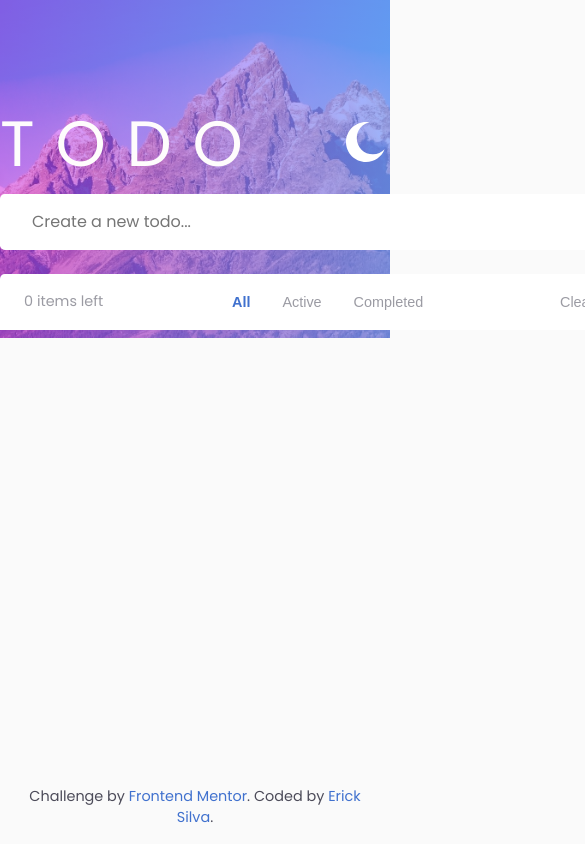
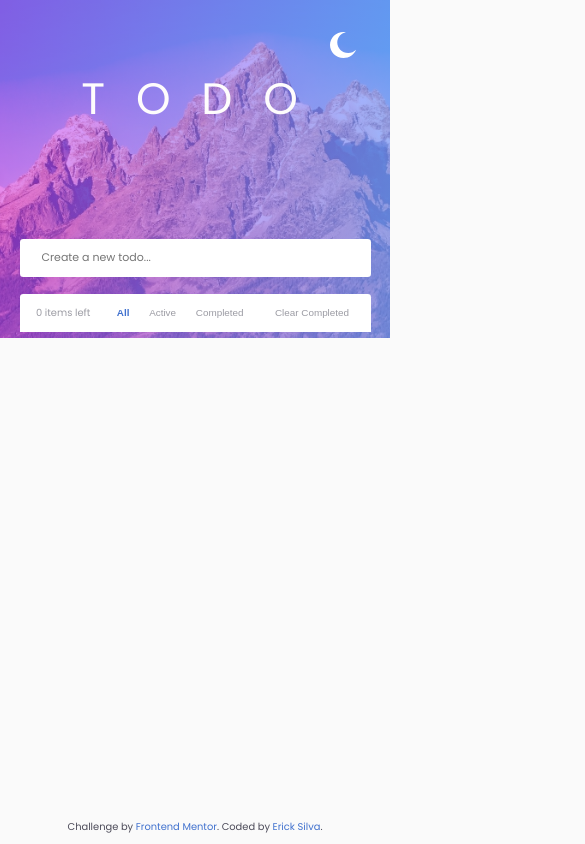
Before and after one commit to ericksilvadev/todo-list-2.0, a React (Vite) app: page / in a window 390 px wide. Shown: the top 844 px of the page, 585 px wide, since content can reach past the window. Built offline with nearby package versions, Linux system fonts and the light colour scheme.

Commit message:
mobile support

```diff
--- a/index.html
+++ b/index.html
@@ -2,7 +2,7 @@
 <html lang="en">
   <head>
     <meta charset="UTF-8" />
-    <link rel="icon" type="image/svg+xml" href="/src/favicon.png" />
+    <link rel="icon" type="image/svg+xml" href="/src/favicon.svg" />
     <link rel="preconnect" href="https://fonts.googleapis.com" />
     <link rel="preconnect" href="https://fonts.gstatic.com" crossorigin />
     <link
@@ -10,10 +10,13 @@
       rel="stylesheet"
     />
     <meta name="viewport" content="width=device-width, initial-scale=1.0" />
-    <title>To do List</title>
+    <title>To Do List</title>
   </head>
-  <body id="body">
+  <body id="body" class="preload">
     <div id="root"></div>
     <script type="module" src="/src/main.tsx"></script>
   </body>
+  <script>
+    window.onLoad(() => document.body.classList.remove('preload'));
+  </script>
 </html>
--- a/src/components/Header.tsx
+++ b/src/components/Header.tsx
@@ -1,4 +1,4 @@
-import { ReactNode, useState } from 'react';
+import { ReactNode, useEffect, useState } from 'react';
 
 import moonIcon from '../images/icon-moon.svg';
 import sunIcon from '../images/icon-sun.svg';
@@ -6,10 +6,30 @@ import sunIcon from '../images/icon-sun.svg';
 const Header = () => {
   const [theme, setTheme] = useState(true);
 
+  useEffect(() => {
+    const storageTheme = localStorage.getItem('theme');
+
+    if (storageTheme) {
+      if (JSON.parse(storageTheme) === 'light') {
+        document.getElementById('body')?.setAttribute('theme', 'light');
+        setTheme(true);
+      } else {
+        document.getElementById('body')?.setAttribute('theme', 'dark');
+        setTheme(false);
+      }
+    }
+  }, []);
+
   const handleDark = () => {
     document.getElementById('body')?.setAttribute('theme', theme ? 'dark' : 'light');
     setTheme(!theme);
+    if (!theme) {
+      localStorage.setItem('theme', JSON.stringify('light'));
+    } else {
+      localStorage.setItem('theme', JSON.stringify('dark'));
+    }
   };
+
   return (
     <header className={theme ? '' : 'dark'}>
       <div className="header-content">
--- a/src/styles/base.scss
+++ b/src/styles/base.scss
@@ -18,7 +18,6 @@ body[theme='dark'] {
   --gradient-blue: #426afcc0;
   --border: #37394e;
   --text-lighter: #c8cae35e;
-  transition: 0.2s;
 }
 
 $background: var(--background);
@@ -47,6 +46,7 @@ body {
   font-size: 16px;
   width: 100vw;
   overflow-x: hidden;
+  transition: 0.2s;
 }
 
 #root {
@@ -56,3 +56,21 @@ body {
   flex-direction: column;
   justify-content: space-between;
 }
+
+@media (max-width: 1450px) {
+  body {
+    font-size: 14px;
+  }
+}
+
+@media (max-width: 1280px) and (max-height: 750px) {
+  body {
+    font-size: 12px;
+  }
+}
+
+@media (max-width: 800px) {
+  body {
+    font-size: 11px;
+  }
+}
--- a/src/styles/footer.scss
+++ b/src/styles/footer.scss
@@ -1,9 +1,9 @@
 footer {
   width: 100%;
   text-align: center;
-  padding: 1rem;
+  padding: 1em;
   color: $text;
-  font-size: 0.9rem;
+  font-size: 0.9em;
 
   a {
     color: $primary-blue;
--- a/src/styles/header.scss
+++ b/src/styles/header.scss
@@ -39,29 +39,52 @@ header {
     z-index: 1;
     max-width: 700px;
     margin: auto;
-    padding-top: 6rem;
+    padding-top: 6em;
 
     display: flex;
     justify-content: space-between;
     align-items: center;
 
     h1 {
-      font-size: 4rem;
+      font-size: 4em;
       font-weight: 500;
       color: $title;
-      letter-spacing: 1.3rem;
+      letter-spacing: 0.7em;
     }
 
     button {
       background: none;
       border: none;
       cursor: pointer;
-      height: 3rem;
-      width: 3rem;
+      height: 3em;
+      width: 3em;
 
       img {
-        width: 2.5rem;
+        width: 2.5em;
       }
     }
   }
 }
+
+@media (max-width: 800px) {
+  header {
+    .header-content {
+      width: 80%;
+      justify-content: center;
+
+      h1 {
+        margin-left: 20px;
+      }
+
+      button {
+        position: absolute;
+        right: 2em;
+        top: 2em;
+
+        img {
+          width: 2em;
+        }
+      }
+    }
+  }
+}
--- a/src/styles/tasks.scss
+++ b/src/styles/tasks.scss
@@ -1,19 +1,19 @@
 .tasks-container {
-  margin: -9rem auto 0;
+  margin: -9em auto 0;
   width: 700px;
   position: relative;
   z-index: 2;
 
   .new-task {
     width: 100%;
-    height: 3.5rem;
-    padding: 0 2rem;
+    height: 3.5em;
+    padding: 0 2em;
     border: none;
-    border-radius: 0.3rem;
+    border-radius: 0.3em;
     caret-color: $primary-blue;
     background-color: $box;
 
-    font-size: 1rem;
+    font-size: 1em;
     font-family: Poppins, sans-serif;
     color: $text;
   }
@@ -22,16 +22,16 @@
     display: flex;
     justify-content: space-between;
     align-items: center;
-    height: 3.5rem;
-    padding: 0 1.5rem;
+    height: 3.5em;
+    padding: 0 1.5em;
 
     background: $box;
-    margin-top: 1.5rem;
-    border-radius: 0.3rem 0.3rem 0 0;
+    margin-top: 1.5em;
+    border-radius: 0.3em 0.3em 0 0;
 
     .tasks-left {
       color: $text-lighter;
-      font-size: 0.9rem;
+      font-size: 0.9em;
     }
 
     button {
@@ -39,9 +39,9 @@
       border: none;
       color: $text-lighter;
       transition: 0.2s;
-      font-size: 0.9rem;
+      font-size: 0.9em;
       cursor: pointer;
-      padding: 0.5rem;
+      padding: 0.5em;
 
       &:hover {
         color: $text;
@@ -58,7 +58,7 @@
       align-items: center;
 
       button {
-        margin: 0 0.5rem;
+        margin: 0 0.5em;
       }
     }
   }
@@ -68,7 +68,7 @@
 
     li {
       background: $box;
-      height: 3.5rem;
+      height: 3.5em;
       border-top: 1px solid $border;
 
       display: flex;
@@ -76,7 +76,7 @@
       justify-content: space-between;
 
       &:last-child {
-        border-radius: 0 0 0.3rem 0.3rem;
+        border-radius: 0 0 0.3em 0.3em;
       }
 
       &.dragging {
@@ -97,13 +97,13 @@
       .complete-switch {
         background: none;
         border: none;
-        height: 3.5rem;
-        padding: 0 1.5rem;
+        height: 3.5em;
+        padding: 0 1.5em;
         cursor: pointer;
 
         div {
-          height: 1.5rem;
-          width: 1.5rem;
+          height: 1.5em;
+          width: 1.5em;
           border: 1px solid $border;
           border-radius: 50%;
           background: none;
@@ -115,7 +115,7 @@
 
           img {
             width: 60%;
-            transform: translate(0.05rem, 0.05rem);
+            transform: translate(0.05em, 0.05em);
           }
 
           &.completed {
@@ -131,7 +131,7 @@
         opacity: 0;
         transition: 0.2s;
         height: 100%;
-        padding: 0 1.5rem;
+        padding: 0 1.5em;
       }
 
       &:hover {
@@ -140,18 +140,25 @@
         }
       }
     }
-    margin-bottom: 4rem;
+    margin-bottom: 4em;
   }
 
   .drag-warning {
     background: $error;
-    padding: 1rem;
-    font-size: 0.9rem;
+    padding: 1em;
+    font-size: 0.9em;
     color: white;
-    border-radius: 0.3rem;
+    border-radius: 0.3em;
 
     position: absolute;
-    top: -3.5rem;
+    top: -3.5em;
     right: 0;
   }
 }
+
+@media (max-width: 800px) {
+  .tasks-container {
+    width: 90%;
+    max-width: none;
+  }
+}
```
Also changed, not shown: src/favicon.png (deleted), src/favicon.svg (added).
